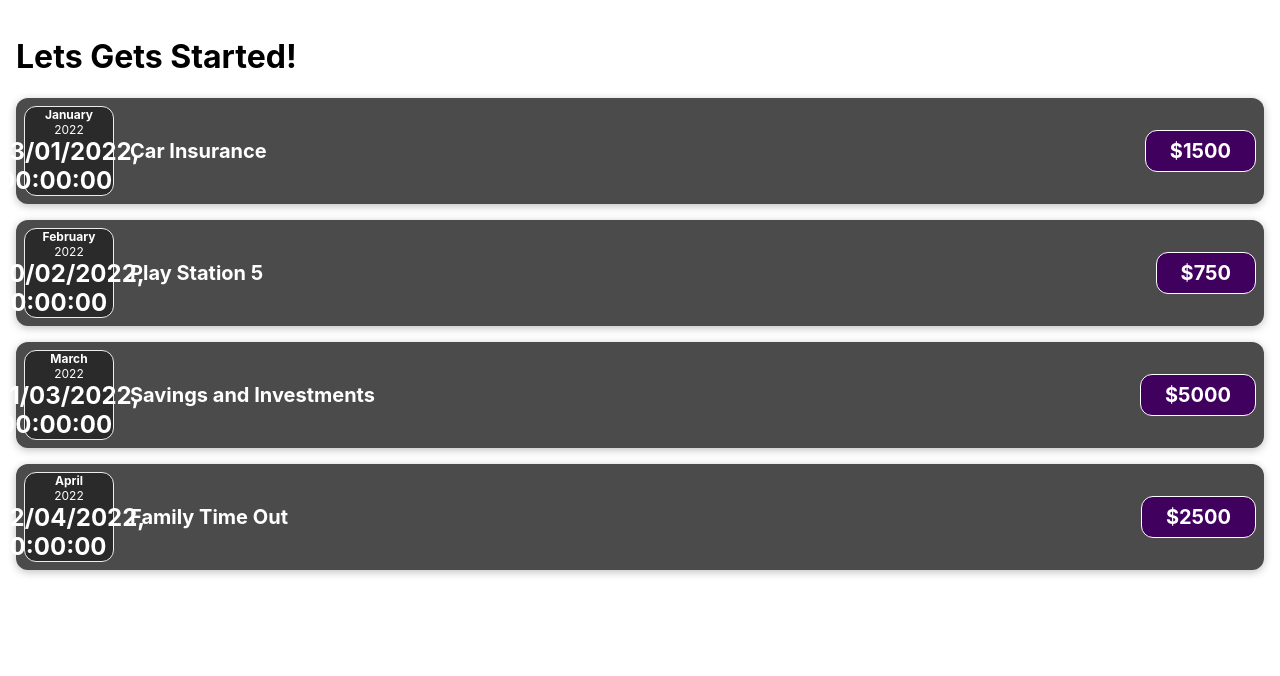
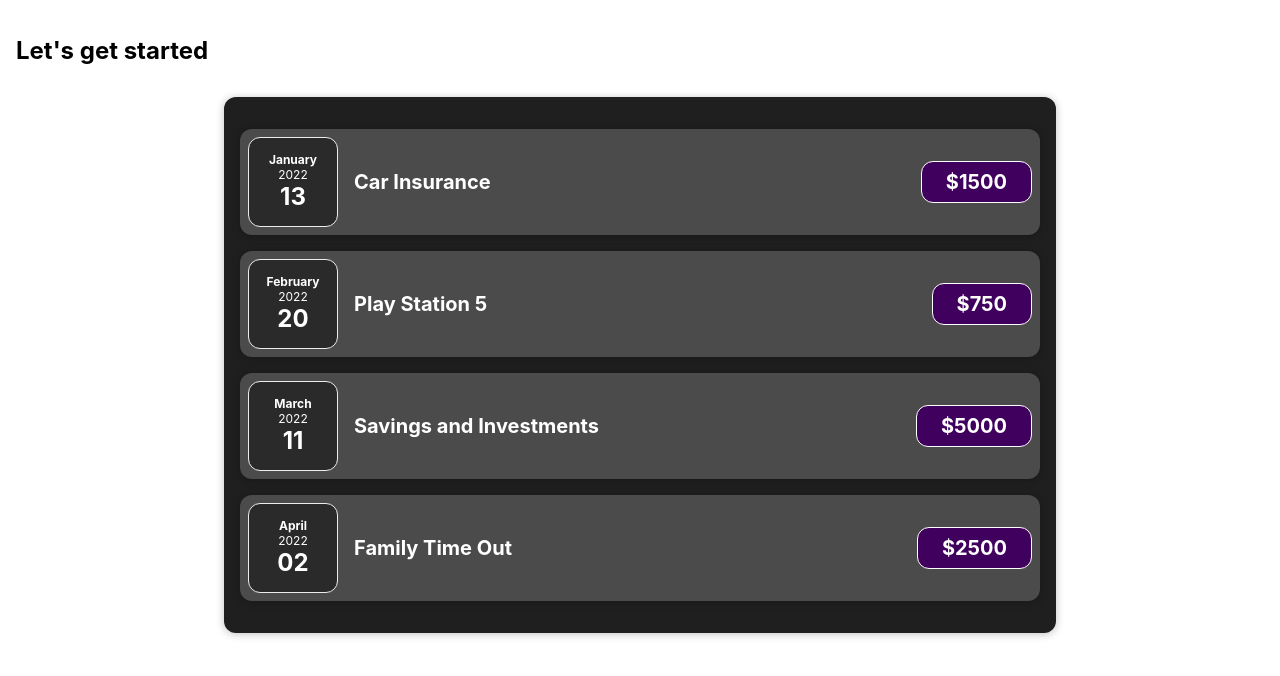
Before and after one commit to AbdulrasheedAdediran/Random, a React (Create React App) app in the folder Expense Tracker/: page / in a window 1280 px wide. Shown: the top 676 px of the page. Built offline with nearby package versions, Linux system fonts and the light colour scheme.

Commit message:
Split components

```diff
--- a/Expense Tracker/src/App.jsx
+++ b/Expense Tracker/src/App.jsx
@@ -1,5 +1,4 @@
-import ExpenseItem from "./Components/ExpenseItem";
-
+import Expenses from "./Components/Expenses";
 function App() {
   const expenses = [
     {
@@ -27,29 +26,11 @@
       date: new Date(2022, 3, 2),
     },
   ];
+
   return (
-    <div className="App">
-      <h1>Lets Gets Started!</h1>
-      <ExpenseItem
-        title={expenses[0].title}
-        amount={expenses[0].amount}
-        date={expenses[0].date}
-      ></ExpenseItem>
-      <ExpenseItem
-        title={expenses[1].title}
-        amount={expenses[1].amount}
-        date={expenses[1].date}
-      ></ExpenseItem>{" "}
-      <ExpenseItem
-        title={expenses[2].title}
-        amount={expenses[2].amount}
-        date={expenses[2].date}
-      ></ExpenseItem>{" "}
-      <ExpenseItem
-        title={expenses[3].title}
-        amount={expenses[3].amount}
-        date={expenses[3].date}
-      ></ExpenseItem>
+    <div>
+      <h2>Let's get started</h2>
+      <Expenses items={expenses} />
     </div>
   );
 }
--- /dev/null
+++ b/Expense Tracker/src/Components/Card.css
@@ -0,0 +1,4 @@
+.card {
+  border-radius: 12px;
+  box-shadow: 0 1px 8px rgba(0, 0, 0, 0.25);
+}
--- /dev/null
+++ b/Expense Tracker/src/Components/Card.jsx
@@ -0,0 +1,6 @@
+import "./Card.css";
+function Card(props) {
+  const classes = "card " + props.className;
+  return <div className={classes}>{props.children}</div>;
+}
+export default Card;
--- a/Expense Tracker/src/Components/ExpenseDate.jsx
+++ b/Expense Tracker/src/Components/ExpenseDate.jsx
@@ -1,7 +1,7 @@
 import "./ExpenseDate.css";
 function ExpenseDate(props) {
   const month = props.date.toLocaleString("en-US", { month: "long" });
-  const day = props.date.toLocaleString("en-GB", "2-digit");
+  const day = props.date.toLocaleString("en-GB", { day: "2-digit" });
   const year = props.date.getFullYear();
 
   return (
--- a/Expense Tracker/src/Components/ExpenseItem.css
+++ b/Expense Tracker/src/Components/ExpenseItem.css
@@ -2,10 +2,8 @@
   display: flex;
   justify-content: space-between;
   align-items: center;
-  box-shadow: 0 2px 8px rgba(0, 0, 0, 0.25);
   padding: 0.5rem;
   margin: 1rem 0;
-  border-radius: 12px;
   background-color: #4b4b4b;
 }
 
--- a/Expense Tracker/src/Components/ExpenseItem.jsx
+++ b/Expense Tracker/src/Components/ExpenseItem.jsx
@@ -1,15 +1,15 @@
-import "./ExpenseDate";
 import ExpenseDate from "./ExpenseDate";
 import "./ExpenseItem.css";
+import Card from "./Card";
 function ExpenseItem(props) {
   return (
-    <div className="expense-item">
+    <Card className="expense-item">
       <ExpenseDate date={props.date} />
       <div className="expense-item__description">
         <h2>{props.title}</h2>
         <div className="expense-item__price">${props.amount}</div>
       </div>
-    </div>
+    </Card>
   );
 }
 
--- /dev/null
+++ b/Expense Tracker/src/Components/Expenses.css
@@ -0,0 +1,7 @@
+.expenses {
+  padding: 1rem;
+  background-color: rgba(31, 31, 31);
+  margin: 2rem auto;
+  width: 50rem;
+  max-width: 95%;
+}
--- /dev/null
+++ b/Expense Tracker/src/Components/Expenses.jsx
@@ -0,0 +1,32 @@
+import ExpenseItem from "./ExpenseItem";
+import "./Expenses.css";
+import Card from "./Card";
+
+function Expenses(props) {
+  return (
+    <Card className="expenses">
+      <ExpenseItem
+        title={props.items[0].title}
+        amount={props.items[0].amount}
+        date={props.items[0].date}
+      />
+      <ExpenseItem
+        title={props.items[1].title}
+        amount={props.items[1].amount}
+        date={props.items[1].date}
+      />
+      <ExpenseItem
+        title={props.items[2].title}
+        amount={props.items[2].amount}
+        date={props.items[2].date}
+      />
+      <ExpenseItem
+        title={props.items[3].title}
+        amount={props.items[3].amount}
+        date={props.items[3].date}
+      />
+    </Card>
+  );
+}
+
+export default Expenses;
```
